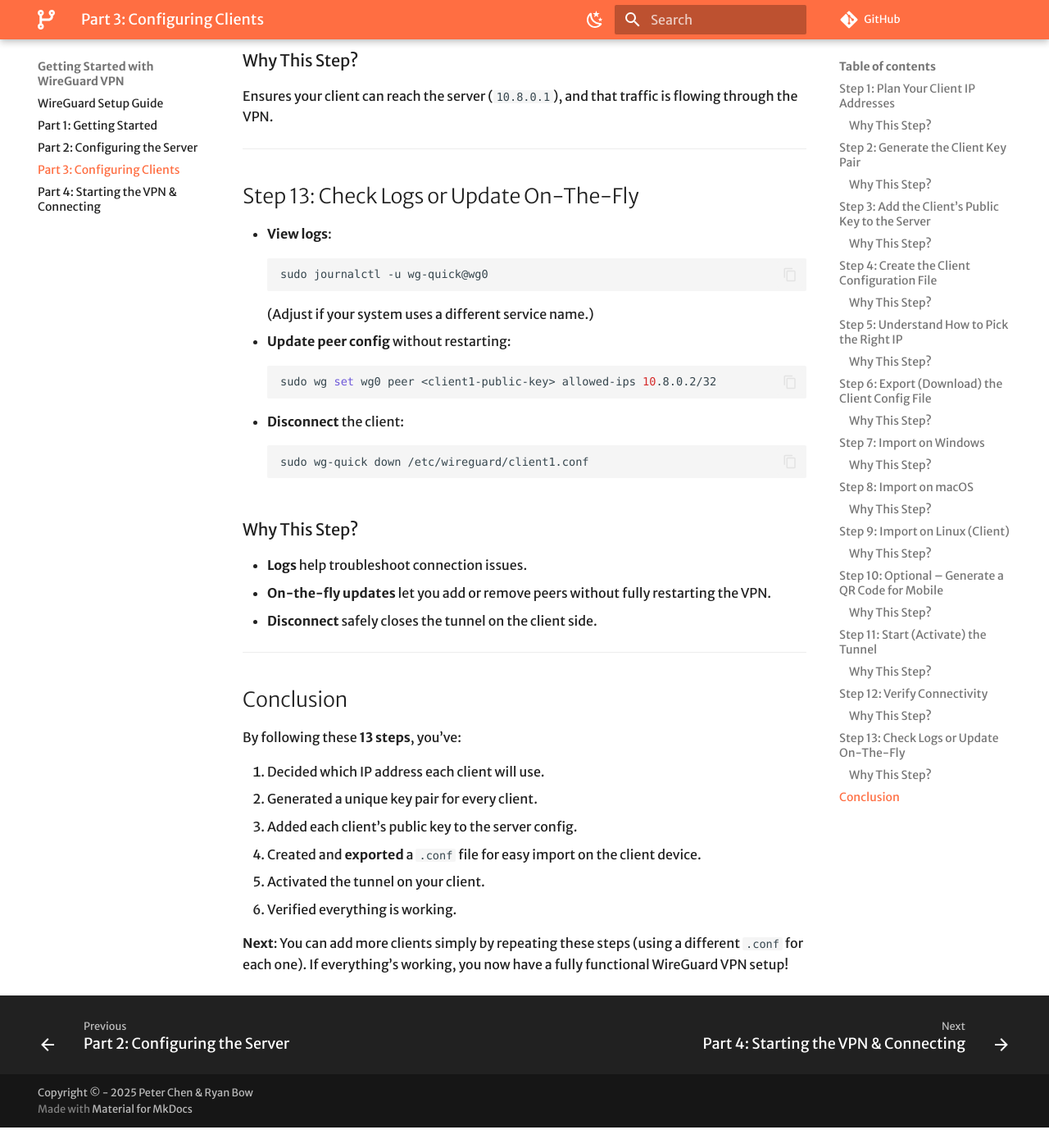
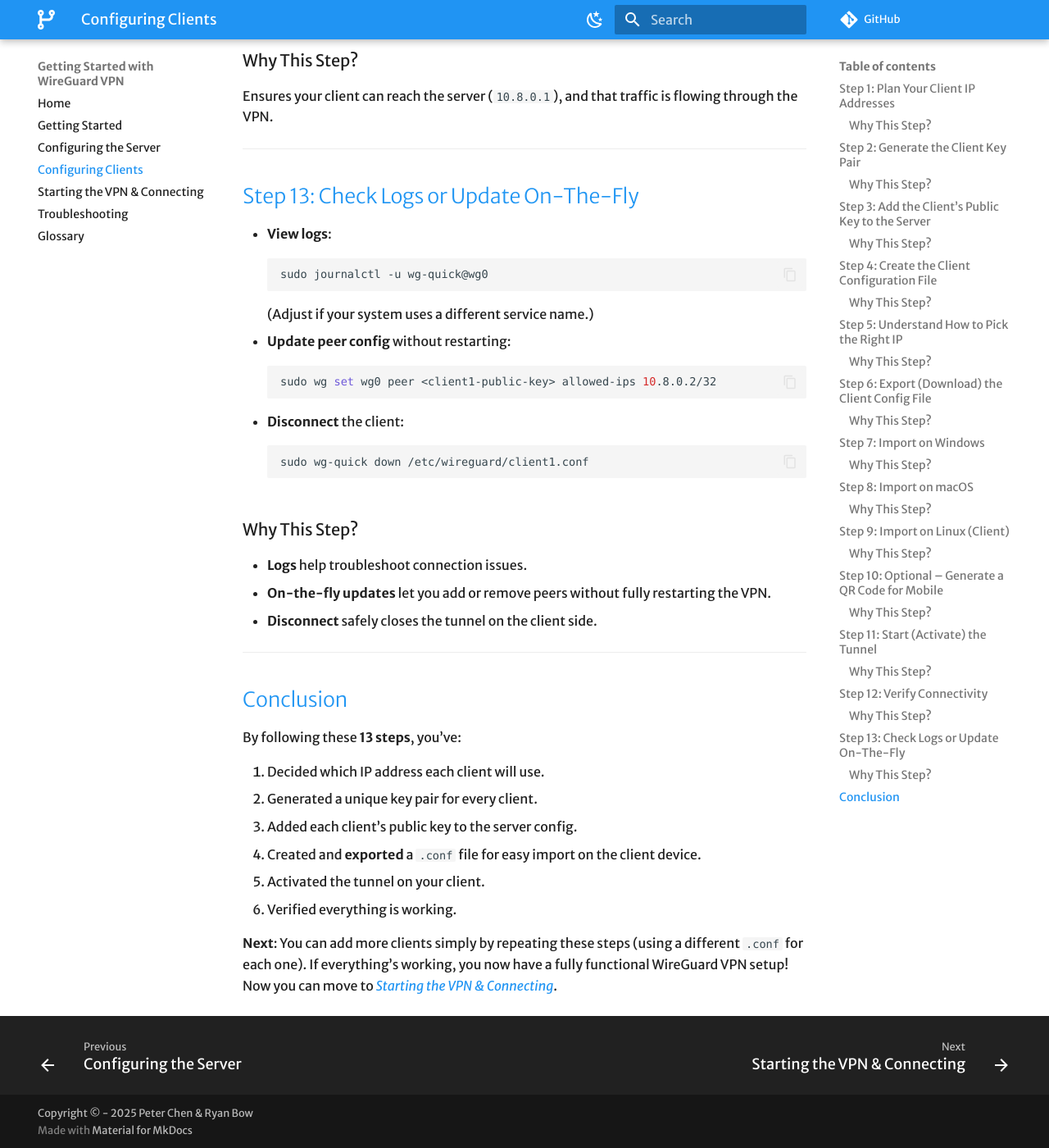
Before and after one commit to cghuisunshine/wiregurad_setup, an MkDocs documentation site: the page built from docs/part3.md, in a window 1280 px wide and 1400 px high, scrolled down 5947 px. Shown: the whole window at 82% size. Built offline with MkDocs 1.6.1 and Material for MkDocs 9.7.7, drawn with Linux system fonts in a browser that asks for light colours; some web fonts are replaced; comment, search, counter and statistics services are not loaded; before the commit the page ends 7322 px from its top, so only the background shows below that.

Commit message:
adjust format

```diff
--- /dev/null
+++ b/docs/assets/style.css
@@ -0,0 +1,9 @@
+/* Light Mode */
+[data-md-color-scheme="default"] h2 {
+    color: #2196F3;
+}
+
+/* Dark Mode */
+[data-md-color-scheme="slate"] h2 {
+    color: #4CAF50;
+}
--- a/docs/part1.md
+++ b/docs/part1.md
@@ -63,6 +63,6 @@
 - **Linux server** (ready to act as the VPN host), and
 - **Client devices** (ready to connect),
 
-you can now proceed to **Part 2**, where you’ll set up the server’s WireGuard configuration (keys, interface settings, and firewall rules). Later, in **Part 3**, you’ll create and import client configurations to connect securely to the server.
+you can now proceed to [_Configuring the Server_](part2.md), where you’ll set up the server’s WireGuard configuration (keys, interface settings, and firewall rules). Later, in [_Configuring Clients_](part3.md), you’ll create and import client configurations to connect securely to the server.
 
 > **Note**: If you still need to **install** WireGuard on any platform, please consult the official installation instructions or your OS’s package manager documentation before proceeding.
--- a/docs/part2.md
+++ b/docs/part2.md
@@ -218,4 +218,4 @@
 - **Use careful firewall rules** to avoid locking yourself out.
 - **Check logs** if something isn’t working: `sudo journalctl -u wg-quick@wg0` on many distributions.
 
-Now you’re all set to **move on to Part 3** and set up your clients so they can connect to your newly configured VPN server!
+Now you’re all set to move on to [_Configuring Clients_](part3.md) and set up your clients so they can connect to your newly configured VPN server!
--- a/docs/part3.md
+++ b/docs/part3.md
@@ -270,4 +270,4 @@
 5. Activated the tunnel on your client.
 6. Verified everything is working.
 
-**Next**: You can add more clients simply by repeating these steps (using a different `.conf` for each one). If everything’s working, you now have a fully functional WireGuard VPN setup!
+**Next**: You can add more clients simply by repeating these steps (using a different `.conf` for each one). If everything’s working, you now have a fully functional WireGuard VPN setup! Now you can move to [_Starting the VPN & Connecting_](part4.md).
--- a/mkdocs.yml
+++ b/mkdocs.yml
@@ -19,8 +19,8 @@
       toggle:
         icon: material/weather-sunny
         name: Dark mode
-      primary: deep purple
-      accent: yellow
+      primary: green
+      accent: deep purple
 
     # Light Mode
     - media: "(prefers-color-scheme: light)"
@@ -28,20 +28,16 @@
       toggle:
         icon: material/weather-night
         name: Light mode
-      primary: deep orange
-      accent: blue
-# nav:
-#   - Home: index.md
-#   - Introduction to Git: set-1-intro-git.md
-#   - Installation:
-#       - Windows: set-2a-windows.md
-#       - macOS: set-2b-macOS.md
-#       - Linux: set-2c-linux.md
-#   - Basic Git Commands: set-3-basic-git-commands.md
-#   - Introduction to GitHub: set-4-intro-github.md
-#   - GitHub Setup: set-5-basic-github.md
-#   - Troubleshooting: troubleshooting.md
-#   - Glossary: glossary.md
+      primary: blue
+      accent: deep orange
+nav:
+  - Home: index.md
+  - Getting Started: part1.md
+  - Configuring the Server: part2.md
+  - Configuring Clients: part3.md
+  - Starting the VPN & Connecting: part4.md
+  - Troubleshooting: troubleshooting.md
+  - Glossary: glossary.md
 
 markdown_extensions:
   - attr_list
```
Also changed, not shown: README.md (renamed from index.md, +6 -1 lines), docs/glossary.md (added, +6 -0 lines), docs/index.md (renamed from docs/README.md, +39 -46 lines), docs/troubleshooting.md (added, +9 -0 lines), 1 other file.
